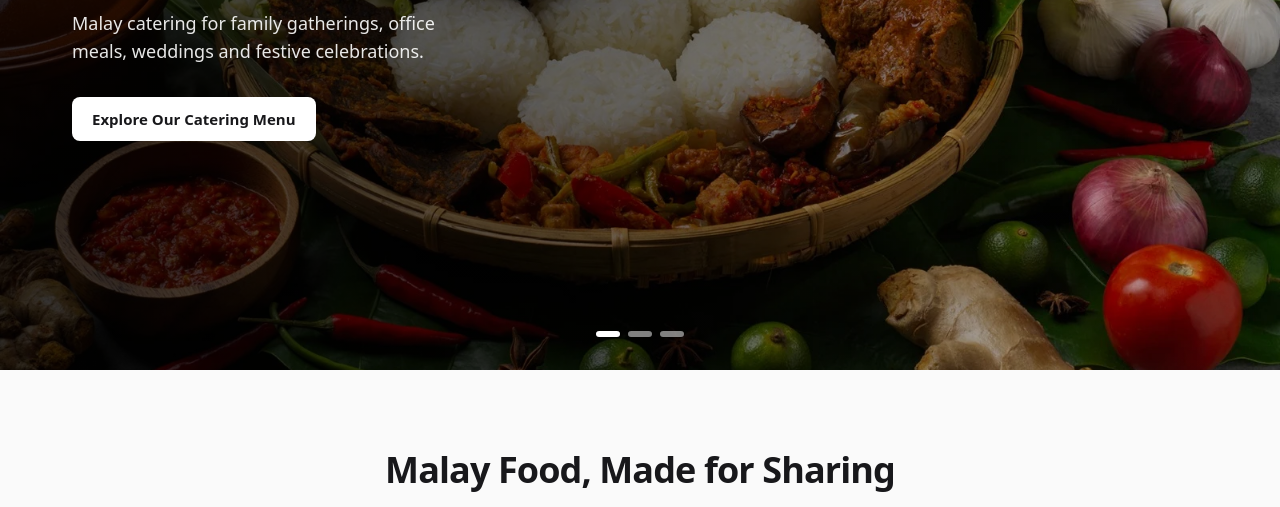
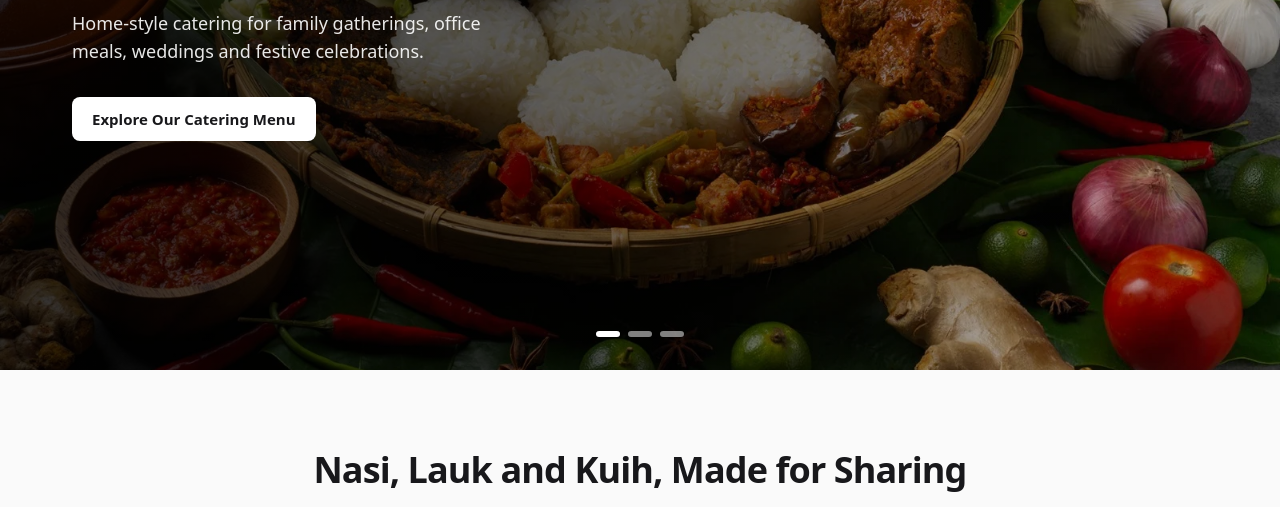
Before and after one commit to elhamnazif/makan-chapter, an Astro site: page / in a window 1280 px wide. Shown: the part 431-938 px from the top of the page. Built offline with nearby package versions, Linux system fonts and the light colour scheme; Astro itself is replaced by a stand-in of ours.

Commit message:
Reword homepage copy to stop labelling the food as Malay
Client feedback: show it is Malay food through the dishes rather than
saying so. The intro heading now names nasi, lauk and kuih, the hero
subtitle says home-style catering, and the about paragraph drops the
label. Page title and meta description are unchanged.

```diff
--- a/src/pages/index.astro
+++ b/src/pages/index.astro
@@ -34,7 +34,7 @@ const services = [
     <div class="absolute inset-0 -z-10 bg-gradient-to-r from-black/80 via-black/55 to-black/15"></div>
     <div class="container-page py-16">
       <h1 class="max-w-[16ch] text-5xl font-bold leading-[1.05] tracking-tight text-white md:text-6xl">We Know, Makan Matters</h1>
-      <p class="mt-5 max-w-[40ch] text-lg text-white/90">Malay catering for family gatherings, office meals, weddings and festive celebrations.</p>
+      <p class="mt-5 max-w-[40ch] text-lg text-white/90">Home-style catering for family gatherings, office meals, weddings and festive celebrations.</p>
       <a href={url('catering/mini-buffet/')} class="btn mt-8 !bg-white !text-zinc-900 hover:!bg-zinc-200">Explore Our Catering Menu</a>
     </div>
     <div class="absolute inset-x-0 bottom-6 flex justify-center gap-2" role="group" aria-label="Choose photo">
@@ -48,7 +48,7 @@ const services = [
 
   <!-- Short introduction -->
   <section class="container-page py-16 text-center md:py-20">
-    <h2 class="text-3xl font-bold tracking-tight md:text-4xl">Malay Food, Made for Sharing</h2>
+    <h2 class="text-3xl font-bold tracking-tight md:text-4xl">Nasi, Lauk and Kuih, Made for Sharing</h2>
     <p class="mx-auto mt-5 max-w-[65ch] text-base leading-relaxed text-muted md:text-lg">
       From a single plate of nasi ambeng to a buffet for hundreds of guests, we cook the dishes Singapore gathers around. Order a meal, book a mini buffet, or let us cater your next event.
     </p>
@@ -85,7 +85,7 @@ const services = [
       <div>
         <h2 id="about-title" class="text-3xl font-bold tracking-tight md:text-4xl">Catering for Every Gathering in Singapore</h2>
         <p class="mt-5 max-w-[60ch] leading-relaxed text-muted">
-          Makan Chapter is a Muslim-owned kitchen on Serangoon Road. We cater intimate gatherings, birthdays, corporate meetings, weddings and festive celebrations with the Malay dishes our customers come back for.
+          Makan Chapter is a Muslim-owned kitchen on Serangoon Road. We cater intimate gatherings, birthdays, corporate meetings, weddings and festive celebrations with the dishes our customers come back for.
         </p>
         <p class="mt-4 max-w-[60ch] leading-relaxed text-muted">
           Browse the full menus below, or tell us about your event and we will put together a quotation.
```
